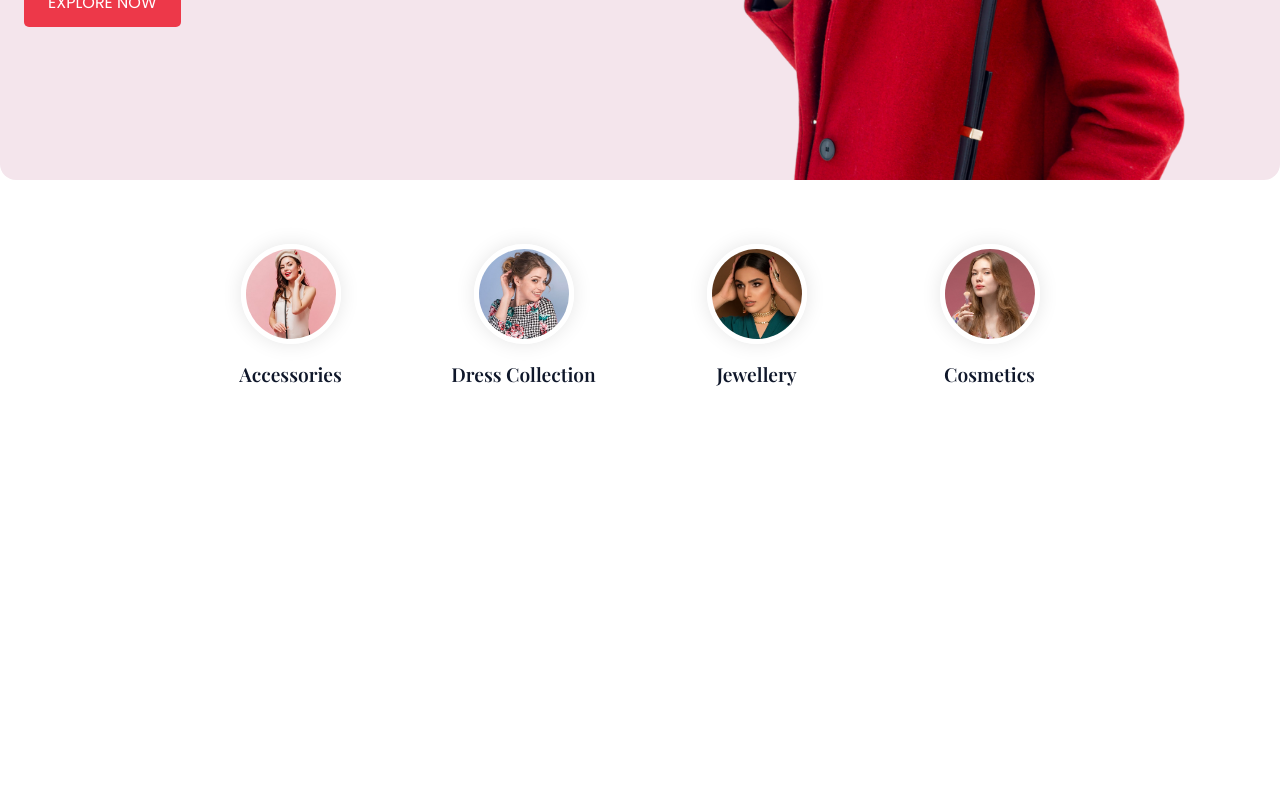
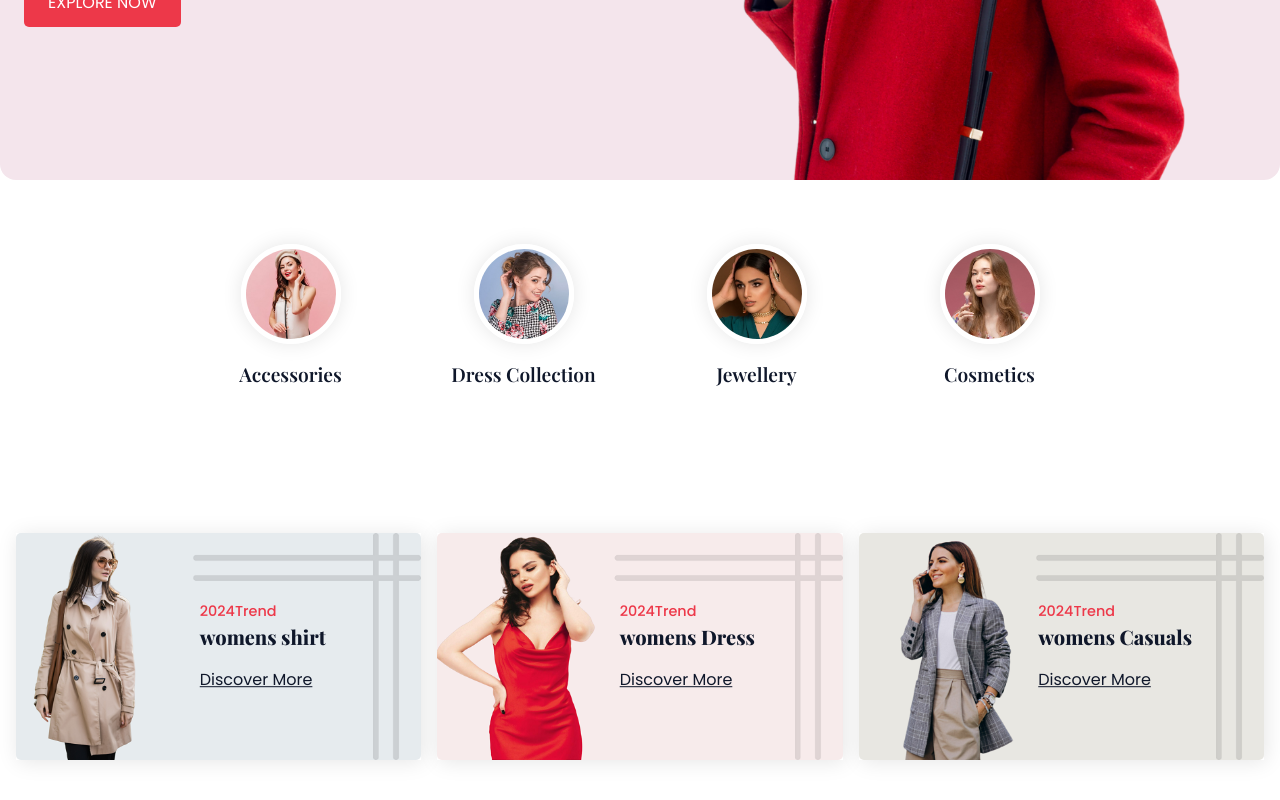
Before and after one commit to Rakibul12356/Mern-stack-Eccommerce-frontend, a React (Vite) app: page / in a window 1280 px wide. Shown: the part 582-1382 px from the top of the page. Before the commit the page ends 1035 px from the top, so only its background shows below. Built offline with nearby package versions, Linux system fonts and the light colour scheme.

Commit message:
hero section Added

```diff
--- /dev/null
+++ b/src/pages/home/Hero.jsx
@@ -0,0 +1,45 @@
+import React from 'react';
+import card1 from '../../assets/card-1.png'
+import card2 from '../../assets/card-2.png'
+import card3 from '../../assets/card-3.png'
+
+const Hero = () => {
+    const cards=[
+        {
+            id:1,
+            image:card1,
+            trend:'2024Trend',
+            title:'womens shirt'
+        },
+        {
+            id:2,
+            image:card2,
+            trend:'2024Trend',
+            title:'womens Dress'
+        },
+        {
+            id:3,
+            image:card3,
+            trend:'2024Trend',
+            title:'womens Casuals'
+        }
+    ]
+    return (
+     <section className='section__container hero__container'>
+        {
+            cards.map((card)=>(
+                <div className='hero__card' key={card.id}>
+                    <img src={card.image} alt="" />
+                    <div className="hero__content">
+                        <p>{card.trend}</p>
+                        <h4>{card.title}</h4>
+                        <a href="#">Discover More</a>
+                    </div>
+                </div>
+            ))
+        }
+     </section>
+    );
+};
+
+export default Hero;
--- a/src/pages/home/Home.jsx
+++ b/src/pages/home/Home.jsx
@@ -2,12 +2,14 @@
 import React from 'react'
 import Banner from './Banner'
 import Category from './Category'
+import Hero from './Hero'
 
 const Home = () => {
   return (
    <>
    <Banner></Banner>
    <Category></Category>
+   <Hero></Hero>
    </>
   )
 }
```
